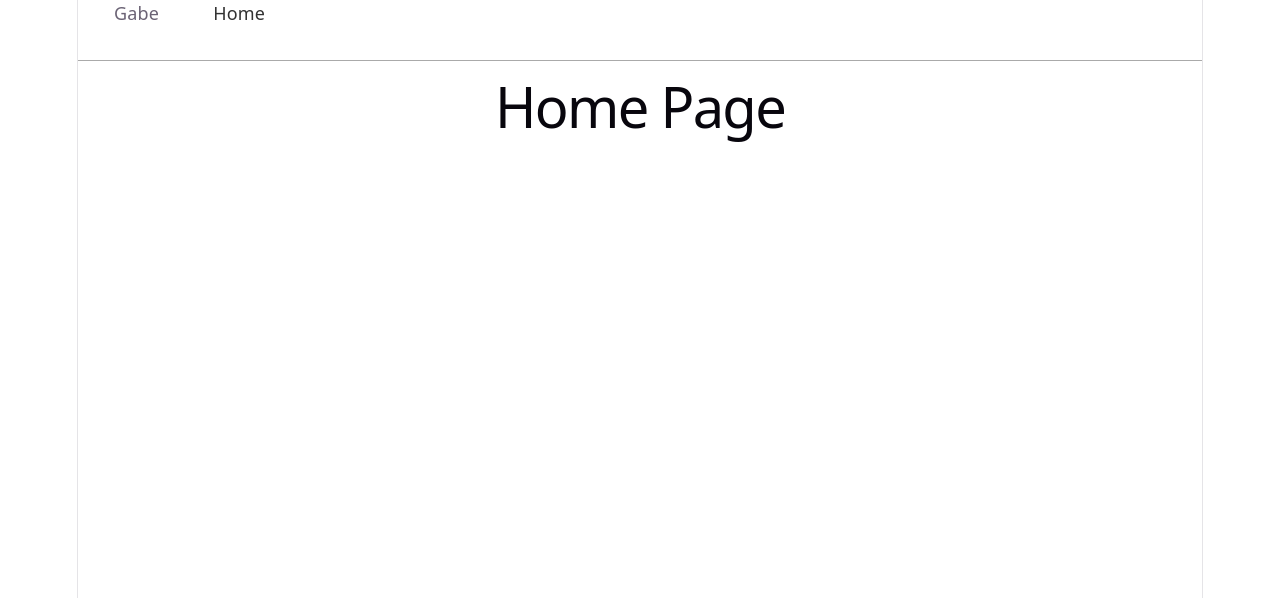
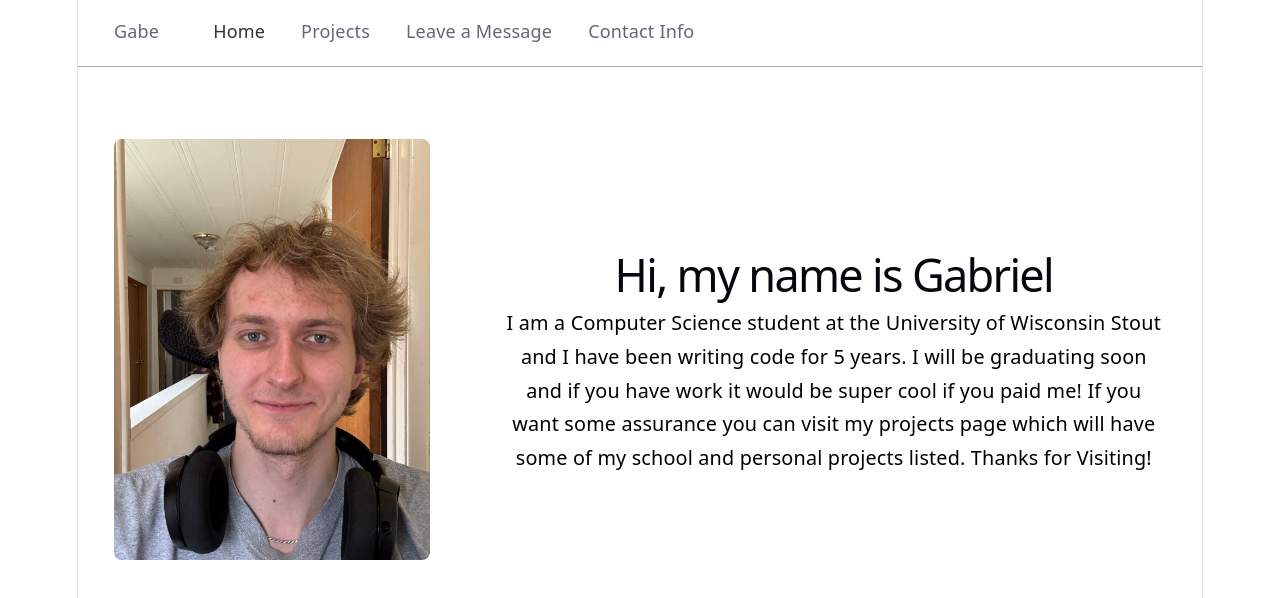
Before and after one commit to GabrielAlme/MyWebsite, a React (Vite) app: page / in a window 1280 px wide. Shown: the top 598 px of the page. Built offline with nearby package versions, Linux system fonts and the light colour scheme.

Commit message:
added some styling to the homepage and a photo with bio

```diff
--- a/src/components/Home.css
+++ b/src/components/Home.css
@@ -0,0 +1,40 @@
+.hero {
+    display: flex;
+    flex-direction: row;
+    align-items: center;
+    padding: 4rem 2rem;
+    gap: 4rem;
+}
+
+.hero-image {
+    width: 30%;
+    flex-shrink: 0;
+}
+
+.hero-image img {
+    width: 100%;
+    height: 100%;
+    object-fit: cover;
+    border-radius: 8px;
+}
+
+.hero-bio h1 {
+    font-size: 2.5rem;
+    margin-bottom: 1rem;
+}
+
+.hero-bio p {
+    font-size: 1.1rem;
+    line-height: 1.7;
+    color: #000
+}
+
+@media (max-width: 760px) {
+    .hero {
+        flex-direction: column;
+    }
+
+    .hero-image {
+        width: 100%
+    }
+}
--- a/src/components/Home.jsx
+++ b/src/components/Home.jsx
@@ -1,6 +1,21 @@
+import './Home.css'
+import photo from '../assets/me.jpeg'
+
 function Home() {
     return (
-        <h1>Home Page</h1>
+        <div className='hero'>
+            <div className='hero-image'>
+                <img src={photo} alt="Gabriel" />
+            </div>
+            <div className="hero-bio">
+                <h1>Hi, my name is Gabriel</h1>
+                <p>I am a Computer Science student at the University of Wisconsin Stout
+                    and I have been writing code for 5 years. I will be graduating soon and if you have
+                    work it would be super cool if you paid me! If you want some assurance you can visit
+                    my projects page which will have some of my school and personal projects listed. Thanks
+                     for Visiting!</p>
+            </div>
+        </div>
     )
 }
 
--- a/src/components/Navbar.css
+++ b/src/components/Navbar.css
@@ -1,8 +1,8 @@
 nav {
     display: flex;
     align-items: left;
-    padding: 0 2rem;
-    height: 60px;
+    padding: 1rem 2rem;
+    height: 30px;
     border-bottom: 1px solid #aaa;
     gap: 3rem;
 }
--- a/src/components/Navbar.jsx
+++ b/src/components/Navbar.jsx
@@ -7,6 +7,9 @@ function Navbar() {
             <div className="nav-logo">Gabe</div>
             <ul className="nav-links">
                 <li><Link to="/">Home</Link></li>
+                <li>Projects</li>
+                <li>Leave a Message</li>
+                <li>Contact Info</li>
             </ul>
         </nav>
     )
```
Also changed, not shown: src/assets/me.jpeg (added).
